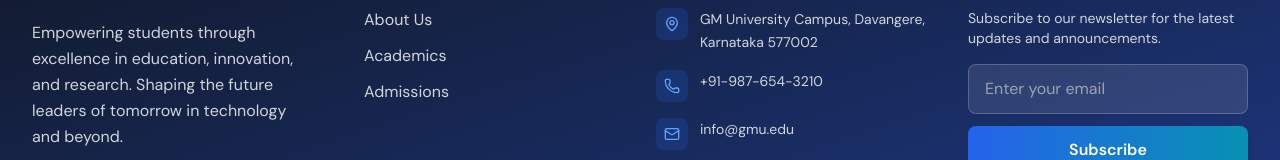
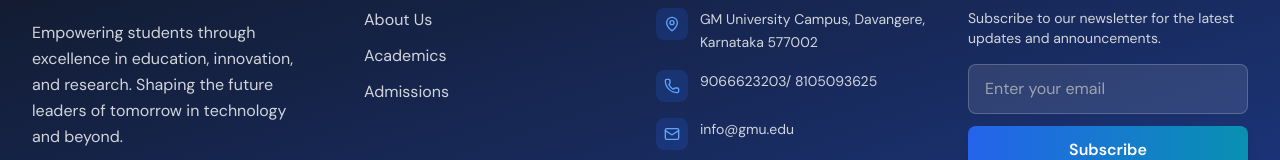
Before and after one commit to beereshbc/CSE-GMU, a React (Vite) app in the folder frontend/: page /iqac in a window 1280 px wide. Shown: the part 2590-2750 px from the top of the page. Built offline with nearby package versions, Linux system fonts and the light colour scheme.

Commit message:
social media links updated in the footer

```diff
--- a/frontend/src/components/Footer.jsx
+++ b/frontend/src/components/Footer.jsx
@@ -17,7 +17,7 @@ const Footer = () => {
   const socialLinks = [
     {
       icon: Facebook,
-      href: "https://facebook.com",
+      href: "https://www.facebook.com/profile.php?id=61557598646220",
       label: "Facebook",
       color: "hover:text-blue-600",
     },
@@ -29,7 +29,7 @@ const Footer = () => {
     },
     {
       icon: Instagram,
-      href: "https://instagram.com",
+      href: "https://www.instagram.com/gmuniversity_official_dvg?igsh=b3V4bWQzMWtxcWdv",
       label: "Instagram",
       color: "hover:text-pink-600",
     },
@@ -41,7 +41,7 @@ const Footer = () => {
     },
     {
       icon: Youtube,
-      href: "https://youtube.com",
+      href: "https://youtube.com/@gmudvg?si=5K4Ah_is4FlQ7neR",
       label: "YouTube",
       color: "hover:text-red-600",
     },
@@ -60,7 +60,7 @@ const Footer = () => {
     },
     {
       icon: Phone,
-      text: "+91-987-654-3210",
+      text: "9066623203/ 8105093625",
     },
     {
       icon: Mail,
```
